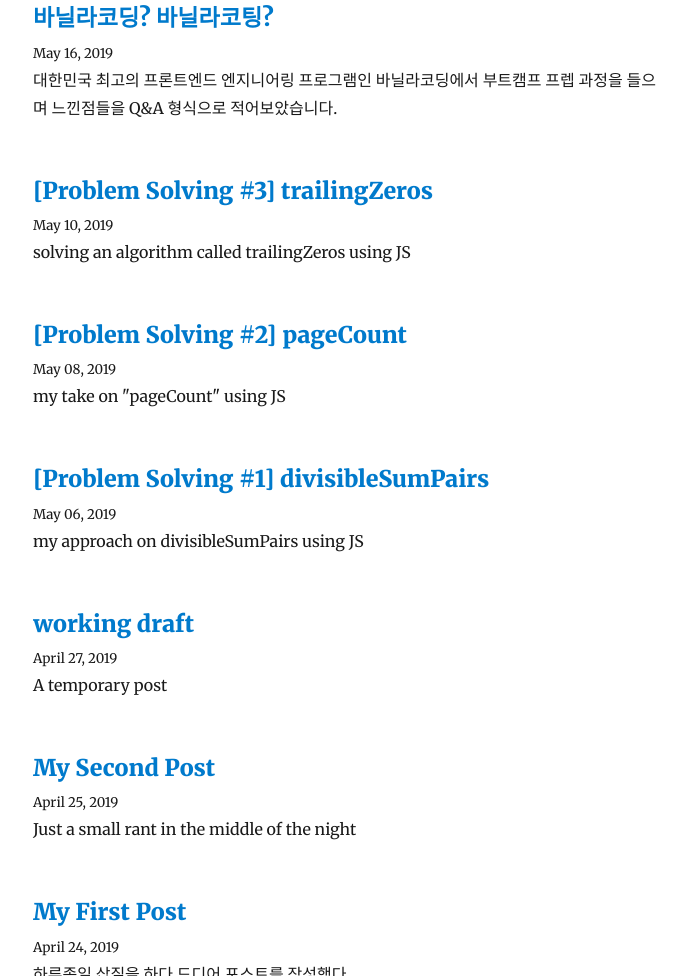
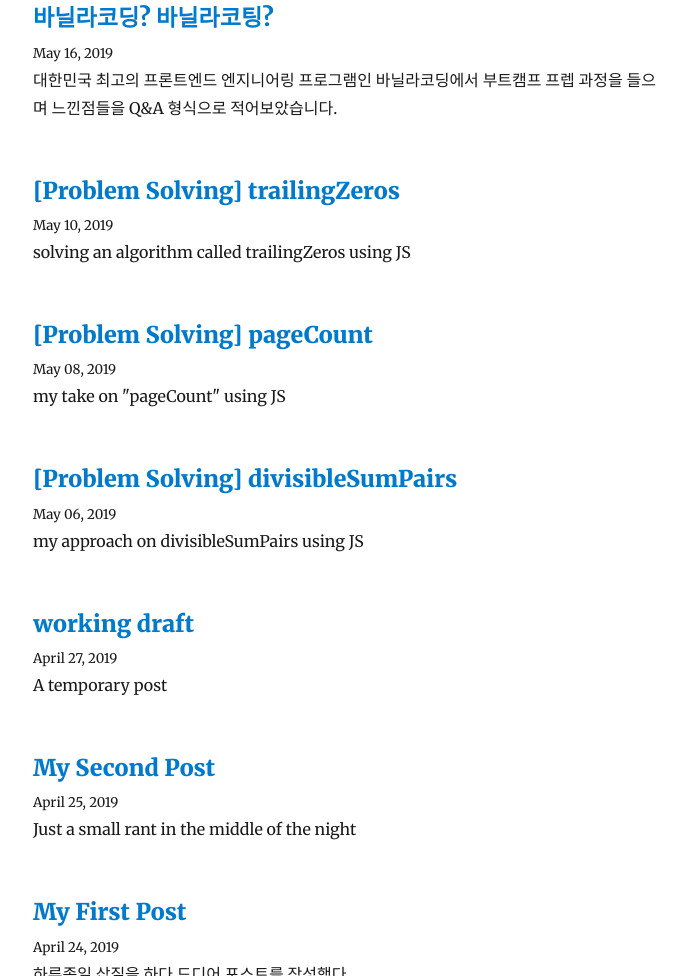
Before and after one commit to imhojang/crepe, a Gatsby site: page / in a window 1280 px wide. Shown: the part 736-1712 px from the top of the page, without its empty margins (292-977 px from the left). Built offline with nearby package versions, Linux system fonts and the light colour scheme; Gatsby itself is replaced by a stand-in of ours; some packages are replaced by stand-ins of ours.

Commit message:
update titles

```diff
--- a/content/blog/my-fifth-post/problem-solving-2.md
+++ b/content/blog/my-fifth-post/problem-solving-2.md
@@ -1,5 +1,5 @@
 ---
-title: '[Problem Solving #2] pageCount'
+title: '[Problem Solving] pageCount'
 date: '2019-05-08 13:39:14'
 description: my take on "pageCount" using JS
 ---
--- a/content/blog/my-fourth-post/problem-solving-1.md
+++ b/content/blog/my-fourth-post/problem-solving-1.md
@@ -1,5 +1,5 @@
 ---
-title: '[Problem Solving #1] divisibleSumPairs'
+title: '[Problem Solving] divisibleSumPairs'
 date: '2019-05-06 15:54:39'
 description: my approach on divisibleSumPairs using JS
 ---
--- a/content/blog/my-sixth-post/problem-solving-3.md
+++ b/content/blog/my-sixth-post/problem-solving-3.md
@@ -1,5 +1,5 @@
 ---
-title: '[Problem Solving #3] trailingZeros'
+title: '[Problem Solving] trailingZeros'
 date: '2019-05-10 14:58:47'
 description: solving an algorithm called trailingZeros using JS
 ---
```
